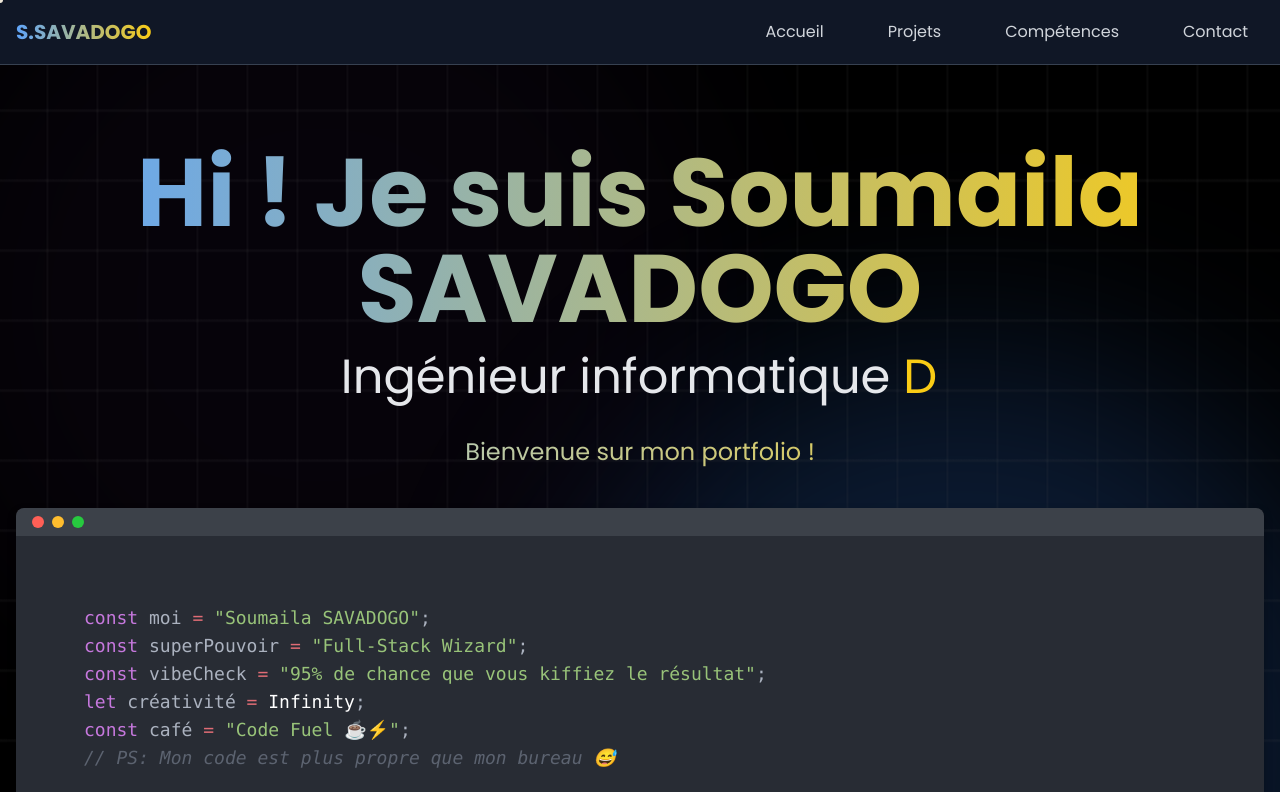
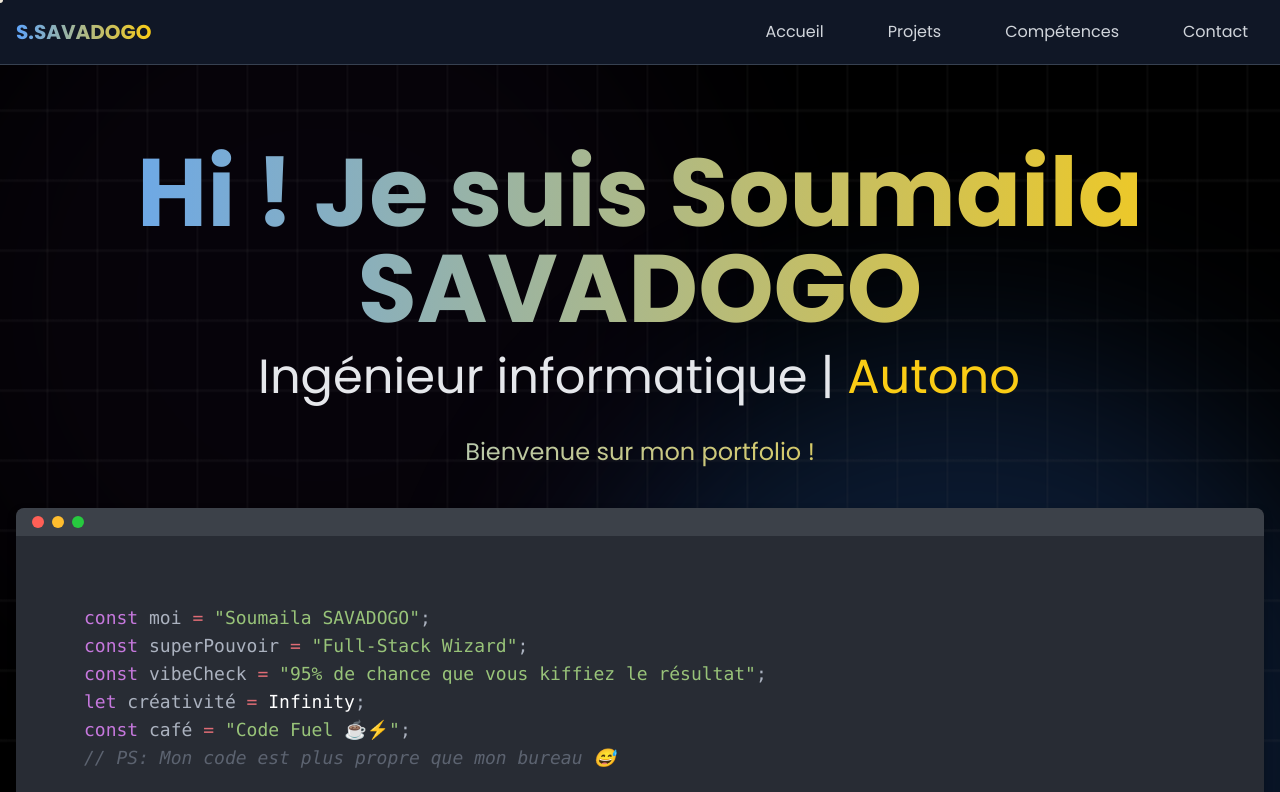
Before and after one commit to 01warrior/portfolio, a React (Vite) app: page / in a window 1280 px wide. Shown: the top 792 px of the page. Built offline with nearby package versions, Linux system fonts and the light colour scheme.

Commit message:
qualité

```diff
--- a/src/components/AnimatedText.jsx
+++ b/src/components/AnimatedText.jsx
@@ -2,7 +2,7 @@ import { useEffect, useState } from 'react';
 
 function AnimatedText() {
 
-  const words = ["React", "Flutter", "Dart", "Docker", "Node.js","SpringBoot","Java","Tailwind"];
+  const words = ["Curieux","Autonome", "Rigoureux", "Adaptable", "Persévérant", "Passionné","Créatif"];
 
   const [currentWordIndex, setCurrentWordIndex] = useState(0);
   const [currentText, setCurrentText] = useState("");
@@ -53,7 +53,7 @@ function AnimatedText() {
 
       <div className="relative inline-block">
         <p className="text-2xl text-wrap md:text-4xl pb-3 lg:text-5xl text-gray-200 overflow-hidden whitespace-nowrap">
-          Ingénieur informatique{" "}
+          Ingénieur informatique | {" "}
           <span className="text-yellow-400 border-r-2 border-purple-400 animate-blink">
             {currentText}
           </span>
```
